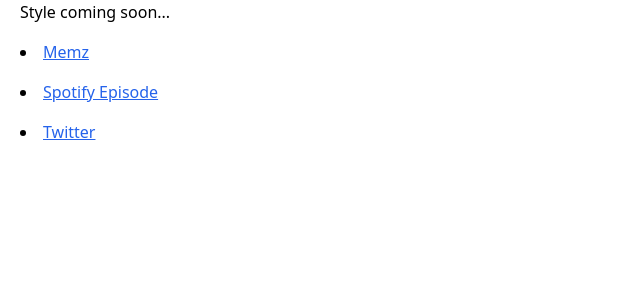
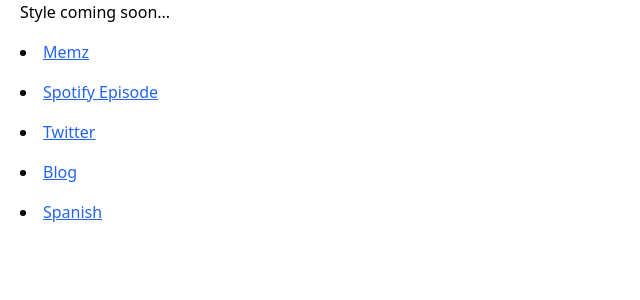
Before and after one commit to cha0sg0d/site, a SvelteKit app: page / in a window 1280 px wide. Shown: the top 300 px of the page, without its empty margins (0-640 px from the left). Built offline with nearby package versions, Linux system fonts and the light colour scheme.

Commit message:
chore: bring back pages

```diff
--- a/src/pages/Home.svelte
+++ b/src/pages/Home.svelte
@@ -13,8 +13,7 @@
 			>
 		</li>
 		<li><a href="https://twitter.com/cha0sg0d_" target="_blank">Twitter</a></li>
-		{#if base}
-			<li><a href="{base}/blog">Blog</a></li>
-		{/if}
+		<li><a href="{base}/blog">Blog</a></li>
+		<li><a href="{base}/spanish">Spanish</a></li>
 	</ul>
 </div>
--- a/src/routes/blog/+page.svelte
+++ b/src/routes/blog/+page.svelte
@@ -2,7 +2,6 @@
 	import Blog from '$pages/Blog.svelte';
 	import type { PageData } from './$types';
 	export let data: PageData;
-	console.log(`HIIII`);
 </script>
 
 <Blog {data} />
--- a/src/routes/spanish/+page.svelte
+++ b/src/routes/spanish/+page.svelte
@@ -0,0 +1 @@
+<h1>Spanish</h1>
```
